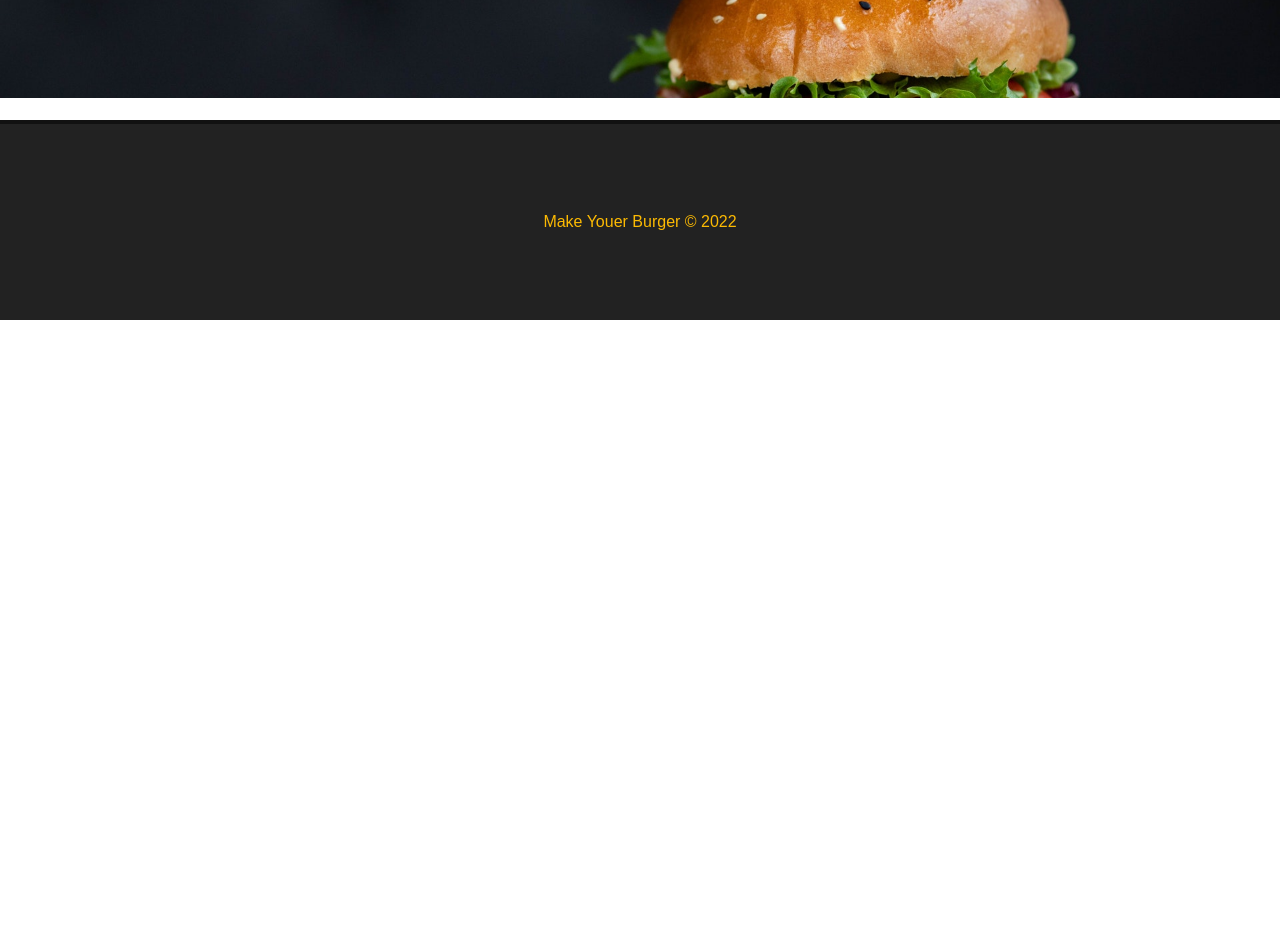
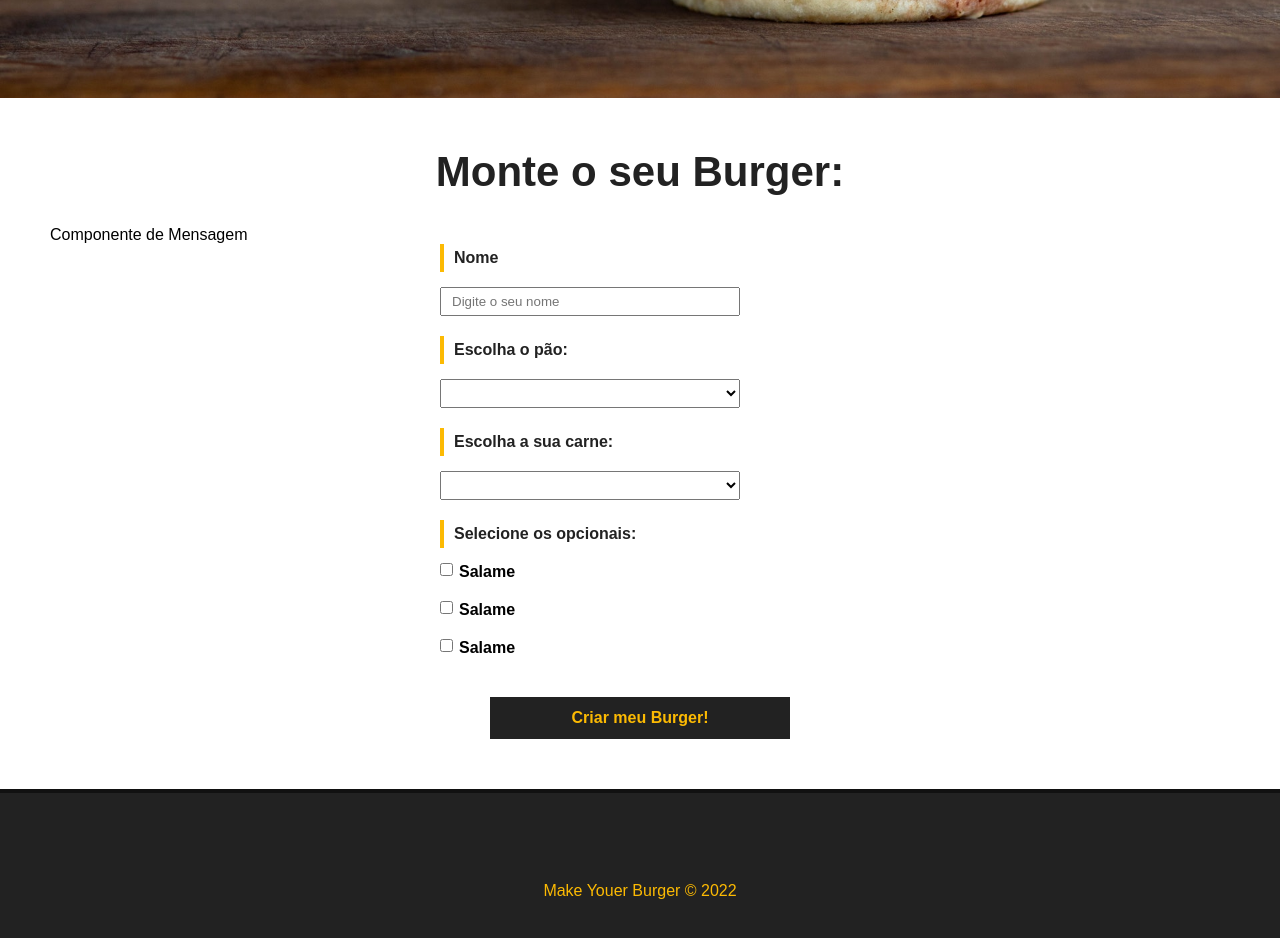
Before and after one commit to RuanSilva6721/hamburgueria_Vue.js, a Vue app: page / in a window 1280 px wide. Shown: the part 480-1418 px from the top of the page. Before the commit the page ends 928 px from the top, so only its background shows below. Built offline with nearby package versions, Linux system fonts and the light colour scheme.

Commit message:
criando form da home

```diff
--- a/src/components/BannerComp.vue
+++ b/src/components/BannerComp.vue
@@ -1,39 +1,30 @@
 <template>
-
     <div id="main-banner">
       <h1>Make Your Burger</h1>
-
     </div>
-
   </template>
 
   <script>
-export default{
-    name: "BannerComp"
+    export default {
+      name: "Banner"
     }
+  </script>
 
-</script>
   <style scoped>
-
     #main-banner {
       background-image: url('/public/img/burger.jpg');
+      background-position: 0 -250px;
+      background-size: cover;
       height: 500px;
-    background-size: cover;
       display: flex;
       align-items: center;
       justify-content: flex-start;
-
-
     }
-#main-banner h1{
+    #main-banner h1 {
       color: #FFF;
       text-align: center;
       font-size: 60px;
       background-color: #222;
       padding: 20px 40px;
-
-
     }
-
-
   </style>
--- /dev/null
+++ b/src/components/BurgerForm.vue
@@ -0,0 +1,114 @@
+<template>
+    <div>
+        <p>Componente de Mensagem</p>
+        <div>
+            <form id="burger-form">
+                <div class="input-container">
+                    <label for="nome">Nome</label>
+                    <input type="text" id="nome" name="name" v-model="nome" placeholder="Digite o seu nome">
+                </div>
+                <div class="input-container">
+                    <label for="pao">Escolha o pão:</label>
+                    <select name="pao" id="pao" v-model="pao">
+                        <option value="">Selecione o seu pão</option>
+                        <option value="integral">integral</option>
+                    </select>
+                </div>
+                <div id="opcionais-title" class="input-container">
+                    <label for="carne">Escolha a sua carne:</label>
+                    <select name="carne" id="carne" v-model="carne">
+                        <option value="">Selecione o tipo de carne</option>
+                        <option value="maminha">maminha</option>
+                    </select>
+                </div>
+                <div class="input-container">
+                    <label  id="opcionais-title" for="opcionais">Selecione os opcionais:</label>
+                    <div class="checkbox-container">
+                        <input type="checkbox" name="opcionais" v-model="opcionais" value="salame">
+                        <span>Salame</span>
+                    </div>
+                    <div class="checkbox-container">
+                        <input type="checkbox" name="opcionais" v-model="opcionais" value="salame">
+                        <span>Salame</span>
+                    </div>
+                    <div class="checkbox-container">
+                        <input type="checkbox" name="opcionais" v-model="opcionais" value="salame">
+                        <span>Salame</span>
+                    </div>
+                </div>
+                <div class="input-container">
+                    <input type="submit" class="submit-btn" value="Criar meu Burger!">
+
+                </div>
+
+            </form>
+        </div>
+
+    </div>
+  </template>
+
+  <script>
+    export default {
+      name: "BurgerForm"
+    }
+  </script>
+
+  <style scoped>
+  #burger-form {
+    max-width: 400px;
+    margin: 0 auto;
+  }
+  .input-container {
+    display: flex;
+    flex-direction: column;
+    margin-bottom: 20px;
+  }
+  label {
+    font-weight: bold;
+    margin-bottom: 15px;
+    color: #222;;
+    padding: 5px 10px;
+    border-left: 4px solid #fcba03;
+  }
+  input, select {
+    padding: 5px 10px;
+    width: 300px;
+  }
+  #opcionais-container {
+    flex-direction: row;
+    flex-wrap: wrap;
+  }
+  #opcionais-title {
+    width: 100%;
+  }
+  .checkbox-container {
+    display: flex;
+    align-items: flex-start;
+    width: 50%;
+    margin-bottom: 20px;
+  }
+  .checkbox-container span,
+  .checkbox-container input {
+    width: auto;
+  }
+  .checkbox-container span {
+    margin-left: 6px;
+    font-weight: bold;
+  }
+  .submit-btn {
+    background-color: #222;
+    color:#fcba03;
+    font-weight: bold;
+    border: 2px solid #222;
+    padding: 10px;
+    font-size: 16px;
+    margin: 0 auto;
+    cursor: pointer;
+    transition: .5s;
+  }
+  .submit-btn:hover {
+    background-color: transparent;
+    color: #222;
+  }
+
+  </style>
--- a/src/components/Footer.vue
+++ b/src/components/Footer.vue
@@ -25,7 +25,7 @@
     justify-content: center;
     bottom: 0;
     width: 100%;
-    position: fixed;
+    position: relative;
     left: 0;
     bottom: 0;
     width: 100%;
--- a/src/components/NavBar.vue
+++ b/src/components/NavBar.vue
@@ -41,7 +41,7 @@
 }
 
 #nav a{
-    color: darkolivegreen;
+    color: #fcba03;;
     text-decoration: none;
     margin: 12px;
     transition: .5s;
--- a/src/views/HomeView.vue
+++ b/src/views/HomeView.vue
@@ -3,7 +3,7 @@
   <div class="main-container">
 
   <h1>Monte o seu Burger:</h1>
-  <p>formulário</p>
+  <BurgerForm />
 
 
 
@@ -13,11 +13,16 @@
 </template>
 
 <script>
-import BannerComp from "../components/BannerComp.vue"
+import BannerComp from "../components/BannerComp.vue";
+import BurgerForm from "../components/BurgerForm.vue";
+
 
 export default {
   components:{
-    BannerComp
+    BannerComp,
+    BurgerForm
+
+
   }
 
   }
```
Lines whose indentation alone changed are shown as unchanged.
